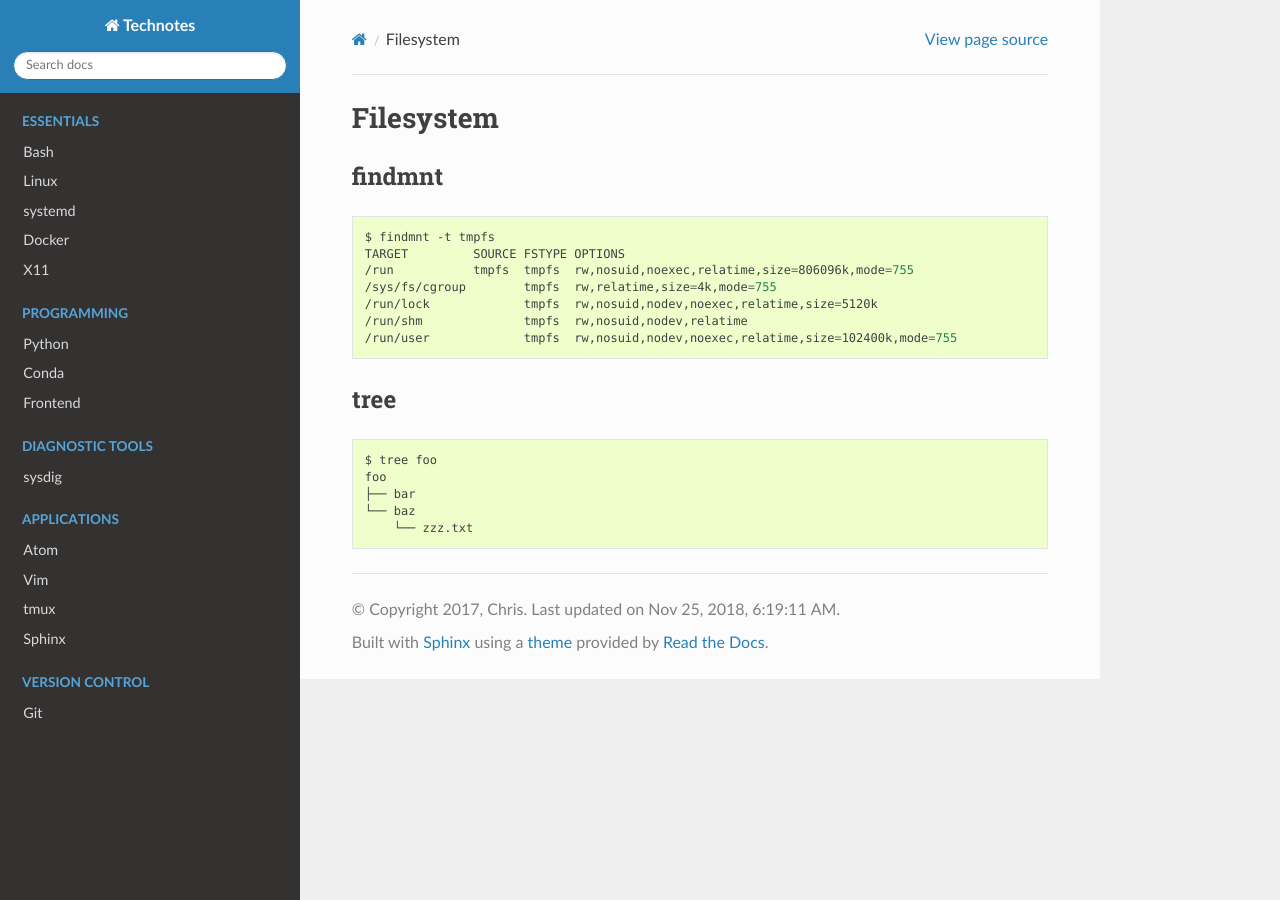
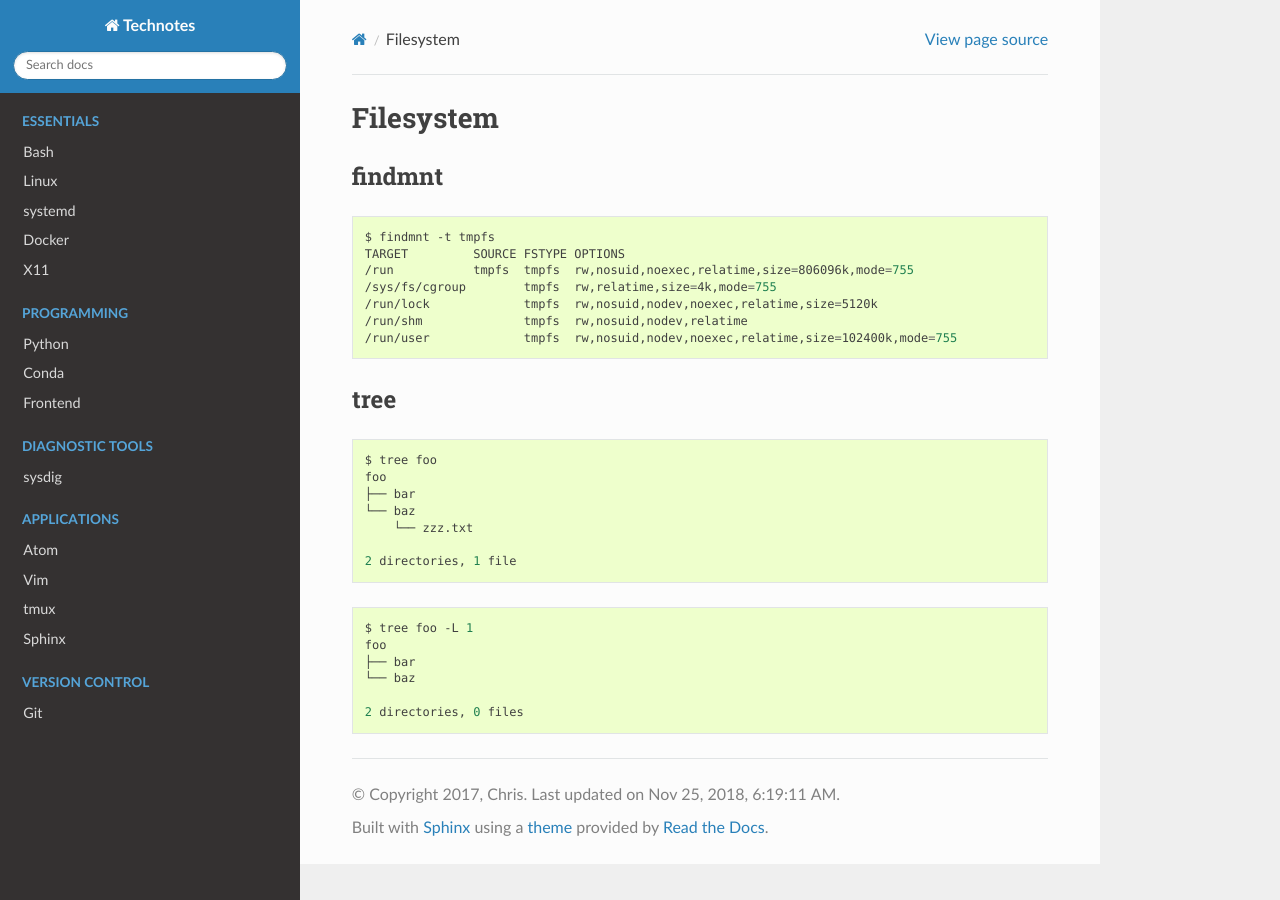
Before and after one commit to heterotopian/technotes, a Sphinx documentation site: the page built from source/linux/filesystem.rst, in a window 1280 px wide. Built offline with Sphinx 7.4.7 and the Read the Docs theme 2.0.0, drawn with Linux system fonts in a browser that asks for light colours.

Commit message:
Add tree -L example

```diff
--- a/source/linux/filesystem.rst
+++ b/source/linux/filesystem.rst
@@ -28,3 +28,14 @@ tree
     ├── bar
     └── baz
         └── zzz.txt
+
+    2 directories, 1 file
+
+::
+
+    $ tree foo -L 1
+    foo
+    ├── bar
+    └── baz
+
+    2 directories, 0 files
```
